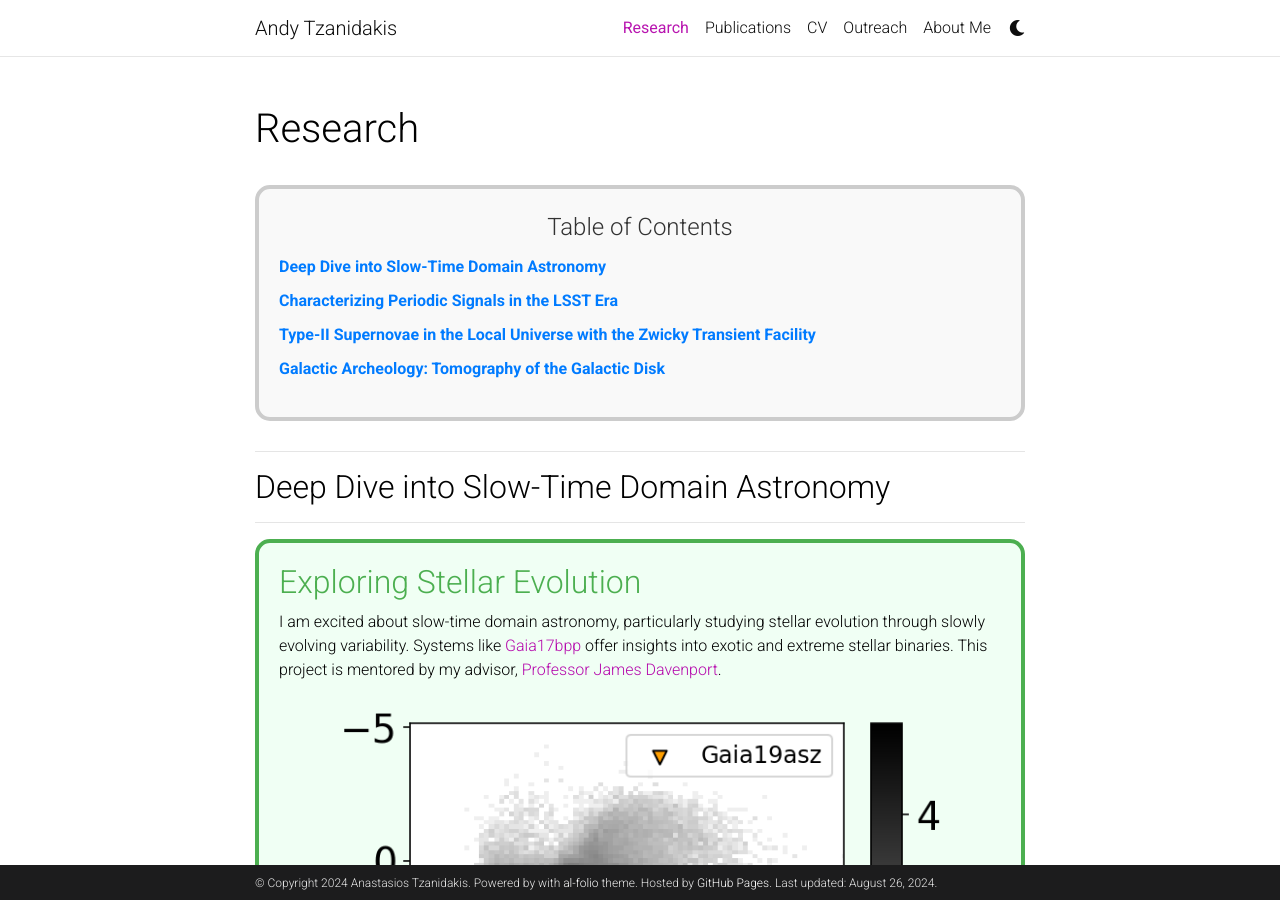
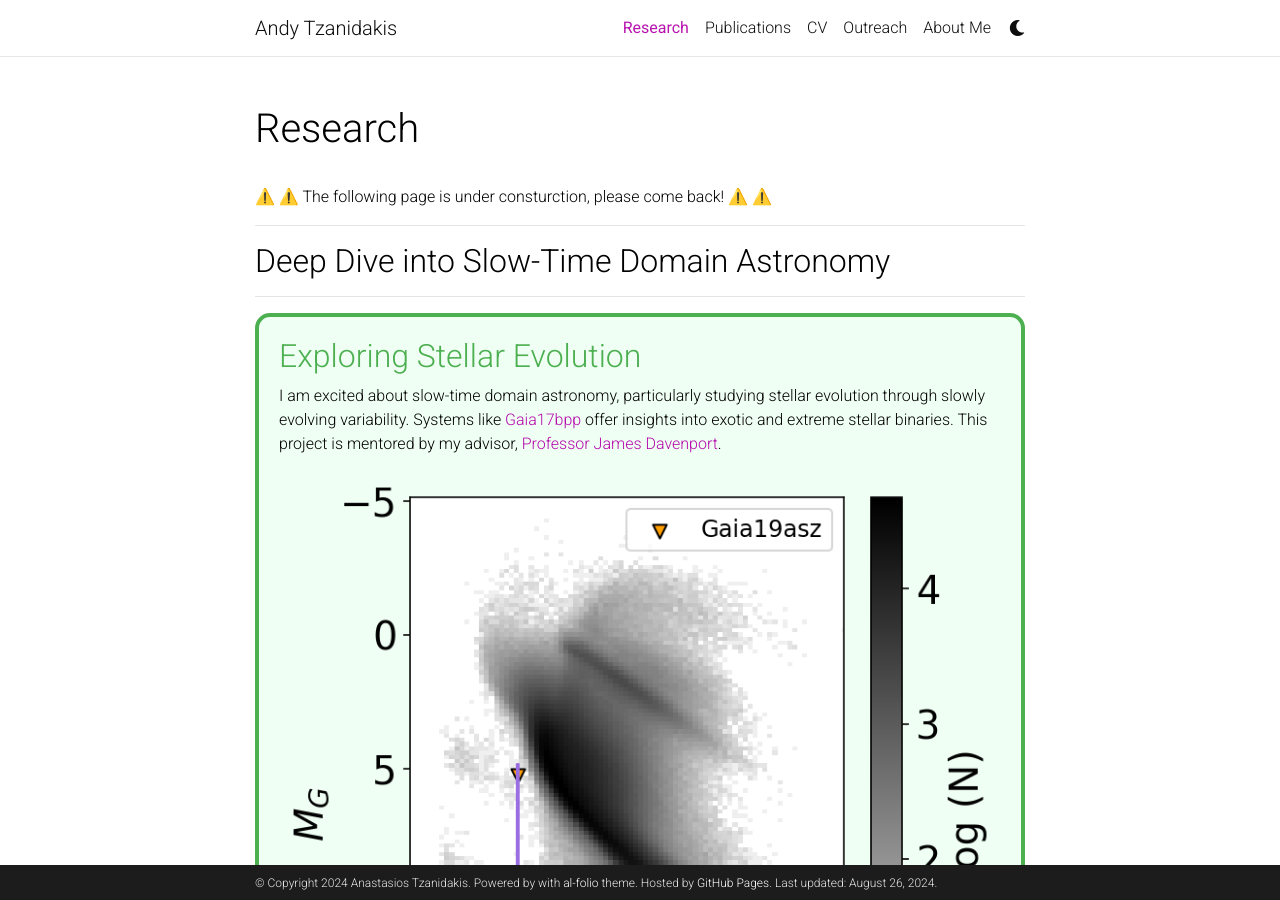
Before and after one commit to AndyTza/andytza.github.io, a Jekyll site: the page built from _pages/research.md, in a window 1280 px wide and 900 px high. Built offline with Jekyll 4.4.1, drawn with Linux system fonts in a browser that asks for light colours; comment, search, counter and statistics services are not loaded; a style sheet for code colours, icons or effects is not loaded.

Commit message:
added ⚠️ ⚠️  message

```diff
--- a/_pages/research.md
+++ b/_pages/research.md
@@ -38,15 +38,7 @@ nav_order: 1
   }
 </style>
 
-<div class="toc-container">
-  <div class="toc-title">Table of Contents</div>
-  <ul class="toc-list">
-    <li><a href="#deep-dive-into-slow-time-domain-astronomy">Deep Dive into Slow-Time Domain Astronomy</a></li>
-    <li><a href="#characterizing-periodic-signals-in-the-lsst-era">Characterizing Periodic Signals in the LSST Era</a></li>
-    <li><a href="#type-ii-supernovae-in-the-local-universe-with-the-zwicky-transient-facility">Type-II Supernovae in the Local Universe with the Zwicky Transient Facility</a></li>
-    <li><a href="#galactic-archeology-tomography-of-the-galactic-disk">Galactic Archeology: Tomography of the Galactic Disk</a></li>
-  </ul>
-</div>
+⚠️ ⚠️ The following page is under consturction, please come back! ⚠️ ⚠️
 
 ---
 
```
